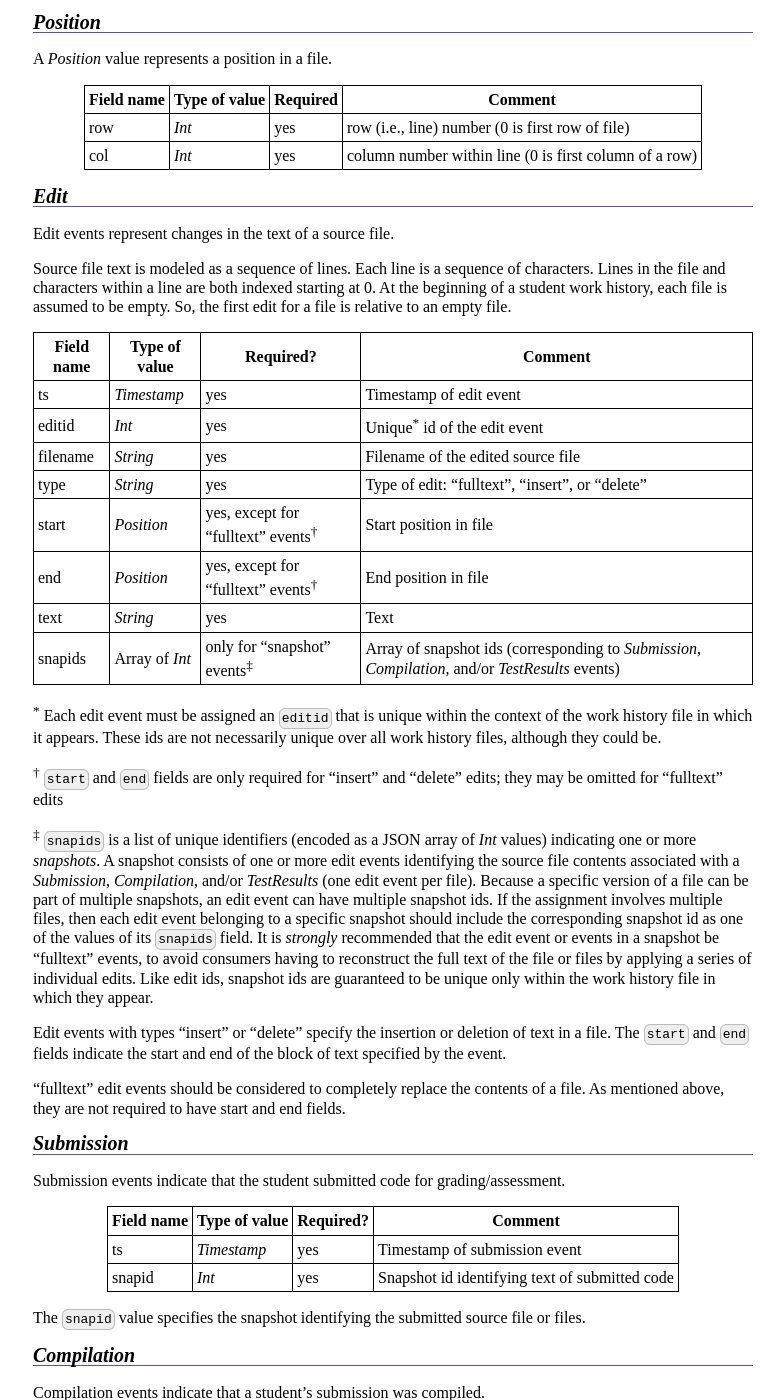
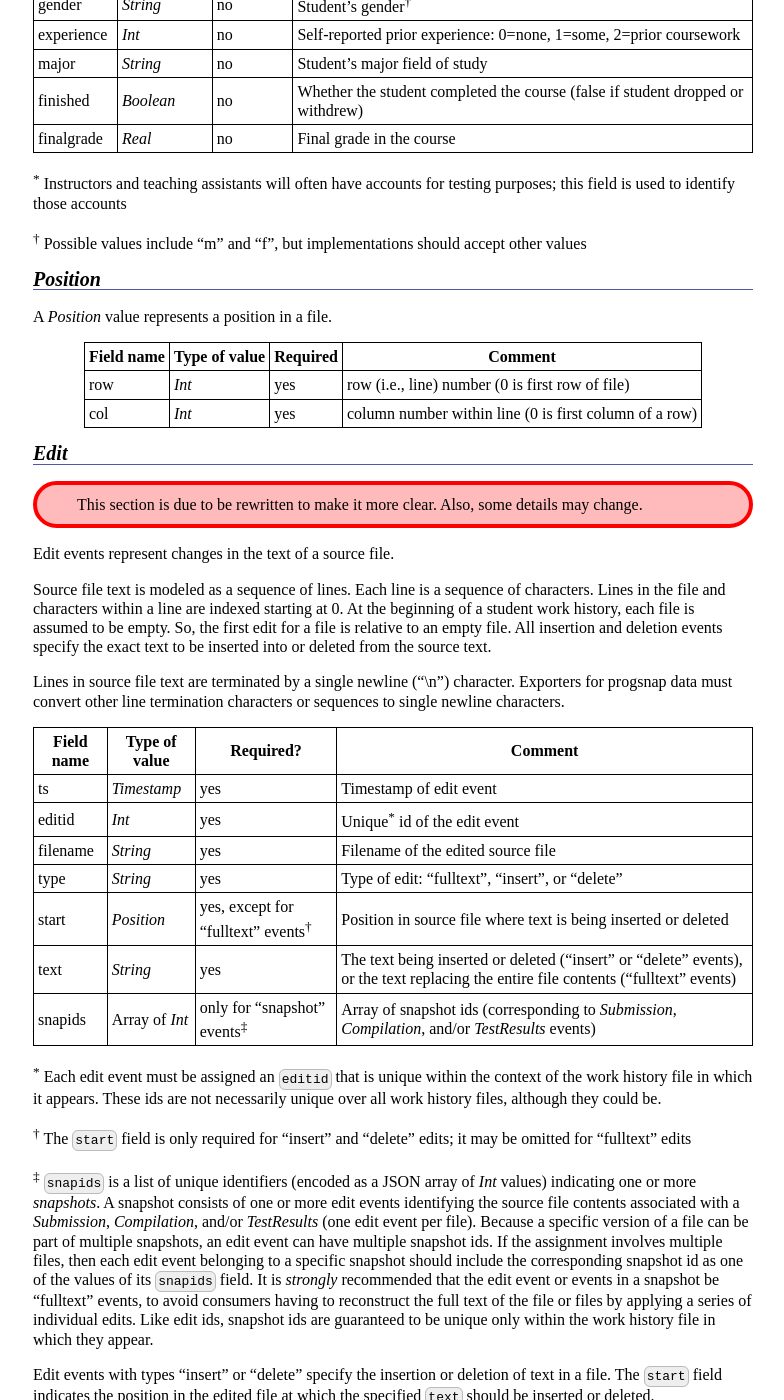
Before and after one commit to cloudcoderdotorg/progsnap-spec, a Jekyll site: the page built from spec-0.1-dev.md, in a window 1280 px wide and 1400 px high, scrolled down 3102 px. Shown: the whole window, without its empty margins (247-1031 px from the left). Built offline with Jekyll 4.4.1, drawn with Linux system fonts in a browser that asks for light colours; Markdown is read by kramdown in place of the engine named in the settings; some of the changed text lies outside the part shown.

Commit message:
lots of edits per Andrew's suggestions
Don't require ordering of lines unless necessary.

There are some callouts indicating where further
changes will be needed.

Also (unrelated to Andrew's suggestions), remove
the "end" field from Edit, and document the semantics
of insert and delete events more precisely.
Also, explicitly document line endings in source
as bare newlines, since this makes reapplying
edits *far* easier.  Exporters can just remove
any \r characters aggressively.

```diff
--- a/spec-0.1-dev.md
+++ b/spec-0.1-dev.md
@@ -33,7 +33,7 @@ Each file (with the exception of README.txt) is encoded as a sequence of lines.
 
 Each line is a tagged data value, where *tagname* is the name of the tag, and *JsonValue* is a single [JSON](http://www.json.org/) value.  Note that the encoding of *JsonValue* must not contain any newline characters.  In general, it is guaranteed that each line of the file encodes a single JSON object with two fields, `tag` and `value`.  Note that the line may or may not contain horizontal whitespace between the JSON tokens.
 
-Each file specifies that lines with specified tags will occur in a specified order.  Each type of line is specified with a number of occurrences:
+Each file is a collection of lines, with tags and values specified in the file type's description (see <i>Types of files</i> below).  Each type of line is specified with a number of occurrences:
 
 Occurrences | Meaning
 ----------- | -------
@@ -42,6 +42,8 @@ Occurrences | Meaning
 0..\*       | There may be any number of occurrences (0 or more) of lines with this tag
 
 Tag names starting with "x-" are guaranteed not to conflict with any official tag name, and lines containing such tags may be used by creators of progsnap data sets to store extra information.  Lines with custom tags may occur anywhere within any file in a progsnap data set.  Readers of progsnap data should ignore lines with such tags, or allow custom processing of them.  Note that such lines must still encode a valid JSON object with `tag` and `value` fields.
+
+Unless explicitly stated in the file type's description, there is *no* required ordering of lines in a file, and readers should be prepared to encounter the lines in an arbitrary order.  One important file type that *does* mandate ordering of lines is the <i>Work history</i> file type.
 
 # Basic data types
 
@@ -73,6 +75,10 @@ As mentioned above related to file encoding, the JSON encoding of any value (bel
 
 ## *Assignment*
 
+<div class="callout">
+This data type is likely to be renamed "Activity".
+</div>
+
 An *Assignment* value is an object specifying the location of an assignment file.
 
 Field name | Type of value | Required? | Comment
@@ -99,11 +105,15 @@ output     | *String*      | no        | expected output (e.g., result value, ou
 opaque     | *Boolean*     | no        | if true, test input/output is not revealed to students
 invisible  | *Boolean*     | no        | if true, the existence of the test is not revealed to students
 
-Test numbers must start at 0.
+Test numbers must start at 0 and increase by 1 for each test in the corresponding assignment.  For example, an assignment with 4 tests would have tests with numbers 0, 1, 2, and 3.
 
 If either the `opaque` or `invisible` field is not present, the implied default value is false.
 
 ## *Student*
+
+<div class="callout">
+Upcoming change: student numbers (<i>Int</i>) are going to become student identifiers (<i>String</i>), to permit more flexibility in identifying students in a way that is natural for the underlying dataset.  Also, more detailed grade data will become part of this data type.
+</div>
 
 A *Student* value is an object containing anonymized information about a student.
 
@@ -132,9 +142,15 @@ col        | *Int*         | yes      | column number within line (0 is first co
 
 ## *Edit*
 
+<div class="callout">
+This section is due to be rewritten to make it more clear.  Also, some details may change.
+</div>
+
 Edit events represent changes in the text of a source file.
 
-Source file text is modeled as a sequence of lines.  Each line is a sequence of characters.  Lines in the file and characters within a line are both indexed starting at 0.  At the beginning of a student work history, each file is assumed to be empty.  So, the first edit for a file is relative to an empty file.
+Source file text is modeled as a sequence of lines.  Each line is a sequence of characters.  Lines in the file and characters within a line are indexed starting at 0.  At the beginning of a student work history, each file is assumed to be empty.  So, the first edit for a file is relative to an empty file.  All insertion and deletion events specify the exact text to be inserted into or deleted from the source text.
+
+Lines in source file text are terminated by a single newline ("\\n") character.  Exporters for progsnap data must convert other line termination characters or sequences to single newline characters.
 
 Field name | Type of value | Required? | Comment
 ---------- | ------------- | --------- | -------
@@ -142,18 +158,17 @@ ts         | *Timestamp*   | yes       | Timestamp of edit event
 editid     | *Int*         | yes       | Unique<sup>\*</sup> id of the edit event
 filename   | *String*      | yes       | Filename of the edited source file
 type       | *String*      | yes       | Type of edit: "fulltext", "insert", or "delete"
-start      | *Position*    | yes, except for "fulltext" events<sup>&dagger;</sup> | Start position in file
-end        | *Position*    | yes, except for "fulltext" events<sup>&dagger;</sup> | End position in file
-text       | *String*      | yes       | Text
+start      | *Position*    | yes, except for "fulltext" events<sup>&dagger;</sup> | Position in source file where text is being inserted or deleted
+text       | *String*      | yes       | The text being inserted or deleted ("insert" or "delete" events), or the text replacing the entire file contents ("fulltext" events)
 snapids    | Array of *Int*  | only for "snapshot" events<sup>&Dagger;</sup> | Array of snapshot ids (corresponding to *Submission*, *Compilation*, and/or *TestResults* events)
 
 <sup>\*</sup> Each edit event must be assigned an `editid` that is unique within the context of the work history file in which it appears.  These ids are not necessarily unique over all work history files, although they could be.
 
-<sup>&dagger;</sup> `start` and `end` fields are only required for "insert" and "delete" edits; they may be omitted for "fulltext" edits
+<sup>&dagger;</sup> The `start` field is only required for "insert" and "delete" edits; it may be omitted for "fulltext" edits
 
 <sup>&Dagger;</sup> `snapids` is a list of unique identifiers (encoded as a JSON array of *Int* values) indicating one or more *snapshots*.  A snapshot consists of one or more edit events identifying the source file contents associated with a *Submission*, *Compilation*, and/or *TestResults* (one edit event per file).  Because a specific version of a file can be part of multiple snapshots, an edit event can have multiple snapshot ids.  If the assignment involves multiple files, then each edit event belonging to a specific snapshot should include the corresponding snapshot id as one of the values of its `snapids` field.  It is *strongly* recommended that the edit event or events in a snapshot be "fulltext" events, to avoid consumers having to reconstruct the full text of the file or files by applying a series of individual edits.  Like edit ids, snapshot ids are guaranteed to be unique only within the work history file in which they appear.
 
-Edit events with types "insert" or "delete" specify the insertion or deletion of text in a file.  The `start` and `end` fields indicate the start and end of the block of text specified by the event.
+Edit events with types "insert" or "delete" specify the insertion or deletion of text in a file.  The `start`  field indicates the position in the edited file at which the specified `text` should be inserted or deleted.
 
 "fulltext" edit events should be considered to completely replace the contents of a file.  As mentioned above, they are not required to have start and end fields.
 
@@ -188,6 +203,10 @@ A `result` value of "failure" means that submission could not be translated to e
 
 ## *TestResults*
 
+<div class="callout">
+Upcoming change: more information about test outcome (e.g., diagnostics that are only detected at runtime in dynamic languages.)
+</div>
+
 A *TestResults* event records the results of running tests on a compiled *Submission*.
 
 Field name | Type of value | Required? | Comment
@@ -213,7 +232,7 @@ exception  | The test failed due to a fatal exception
 
 # Types of files
 
-This section describes the types of files in a progsnap data set.  For each file type, there is a particular naming scheme that instances of the file type must follow, and there are specific tagged values which may appear in the file, in a specified order.
+This section describes the types of files in a progsnap data set.  For each file type, there is a particular naming scheme that instances of the file type must follow, and there are specific tagged values which may appear in the file.  Some file types may mandate a particular ordering of lines.
 
 ## README.txt
 
@@ -274,7 +293,9 @@ test       | *Test*        | 0..\*       | test cases for the assignment
 
 A work history file represents one student's work on one assignment.  Each progsnap data set will typically have many work history files.  Work history files have paths (relative to *BaseDir*) of the form <code>history/<i>NNNN</i>/<i>XXXX</i>.txt</code>, where *NNNN* is an assignment number, and *XXXX* is a student number.  It is recommended (but not required) that the student number and assignment number are padded with leading zeroes as necessary so that all work history filenames in a dataset have the same length.
 
-Each line in a work history file represents an event.  One common feature of each event (other than those tagged with custom tags beginning with *x-*) is that the value of the line is guaranteed to have a field called "ts" whose value is a *Timestamp*, which records the time when the event occurred.  The lines in a work history file (with the possible exception of lines with custom tags) are ordered by nondecreasing event timestamp values.
+Each line in a work history file represents an event.  One common feature of each event (other than those tagged with custom tags beginning with *x-*) is that the value of the line is guaranteed to have a field called "ts" whose value is a *Timestamp*, which records the time when the event occurred.  Exporters must ensure that timestamps match the chronology of the work history, and due to the vagaries of clocks, some post-processing may be necessary to ensure that this is the case.
+
+The lines in a work history file (with the possible exception of lines with custom tags) are ordered by nondecreasing event timestamp values, and thus, indicate the chronology of events.
 
 The types of lines (representing events) are the following (note that this table does *not* indicate a required order, since events are ordered by timestamp):
 
```
Also changed, not shown: other parts of spec-0.1-dev.md (+5 -5 lines).
